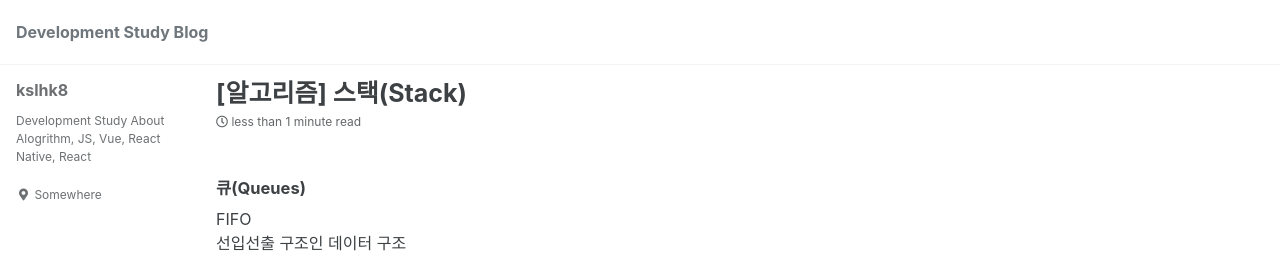
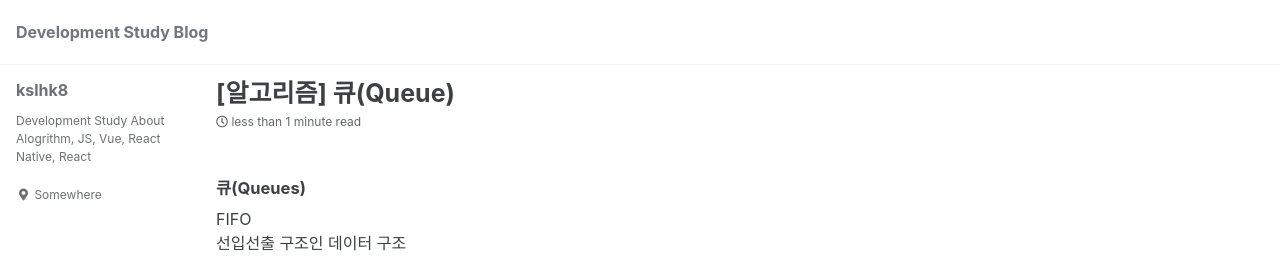
Before and after one commit to kslhk8/kslhk8.github.io, a Jekyll site: the page built from _posts/2023-02-13-84.md, in a window 1280 px wide. Shown: the top 270 px of the page. Built offline with Jekyll 4.4.1, drawn with Linux system fonts in a browser that asks for light colours; cached includes are drawn as plain includes.

Commit message:
fix: title change

```diff
--- a/_posts/2023-02-13-84.md
+++ b/_posts/2023-02-13-84.md
@@ -1,6 +1,6 @@
 ---
 layout: single
-title: "[알고리즘] 스택(Stack)"
+title: "[알고리즘] 큐(Queue)"
 ---
 ##### 큐(Queues)
 FIFO
```
